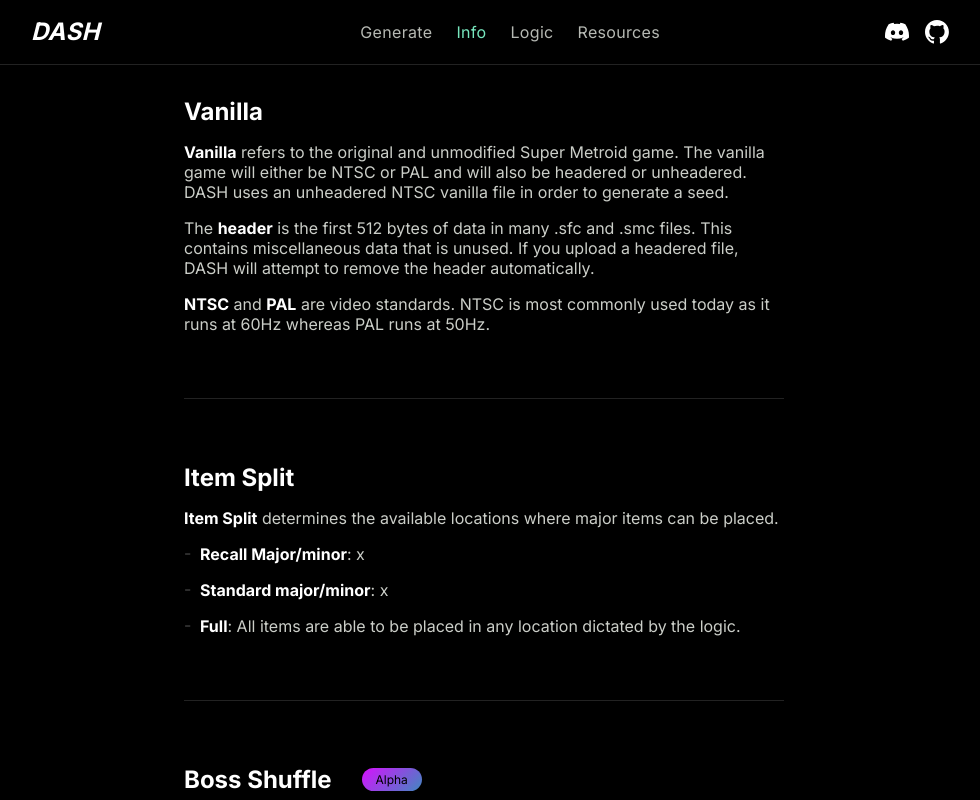
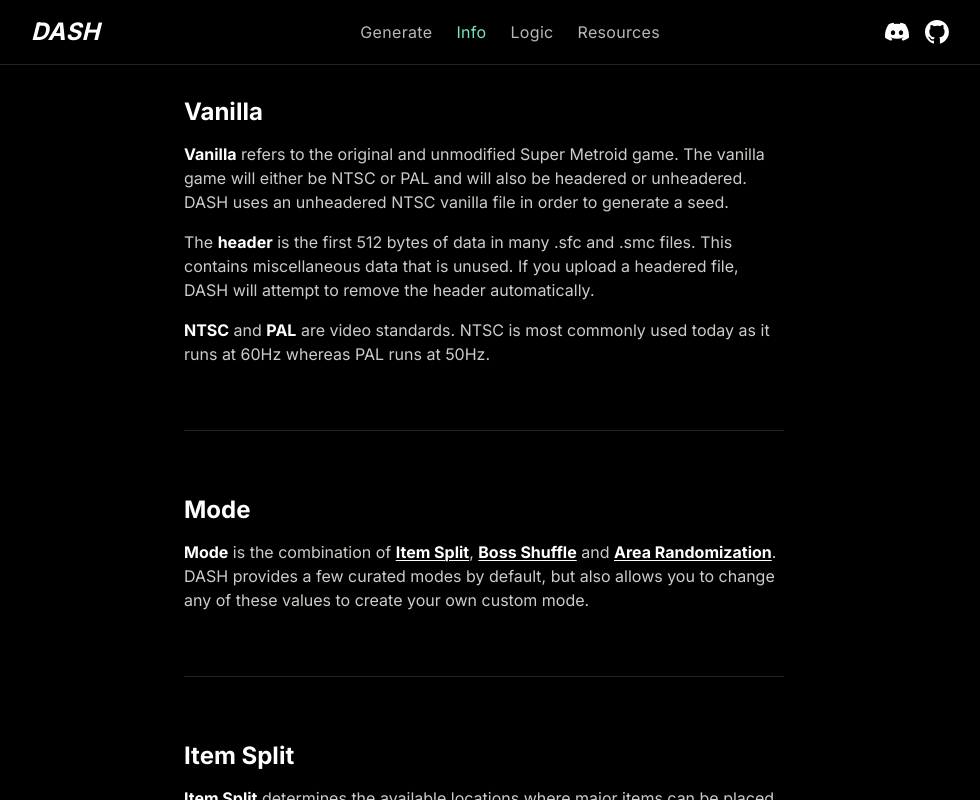
Before and after one commit to dashrando/dash-randomizer, a Next.js app in the folder apps/web/: page /info in a window 1280 px wide. Shown: the whole page, without its empty margins (156-1136 px from the left). Built offline with nearby package versions, Linux system fonts and the light colour scheme.

Commit message:
redo anchors + do not scroll into view

```diff
--- a/apps/web/app/info/info.module.css
+++ b/apps/web/app/info/info.module.css
@@ -27,6 +27,24 @@
   margin-top: var(--spacer-16x);
   padding-top: var(--spacer-16x);
   border-top: 1px solid #222;
+}
+
+.article p {
+  font-size: 16px;
+  line-height: 24px;
+}
+
+.article p a {
+  color: #fff;
+  font-weight: 700;
+  text-decoration-thickness: 1px;
+  text-underline-offset: 2px;
+  transition: color 0.15s ease-in-out, text-decoration-color 0.15s ease-in-out;
+}
+
+.article p a:hover {
+  color: #77e7be;
+  text-decoration-color: #77e7be;
 }
 
 .article ul {
--- a/apps/web/app/info/page.tsx
+++ b/apps/web/app/info/page.tsx
@@ -1,17 +1,18 @@
 import Badge from '../components/badge'
+import Link from 'next/link'
 import { Wrapper } from '../components/wrapper'
 import { Link as LinkIcon } from 'react-feather'
 import styles from './info.module.css'
 
 const Title = ({ id, children }: { id: string, children: React.ReactNode }) => (
   <h2 className={styles.title}>
-    <span id={id} className={styles.anchor_spacer} />
-    <a href={`#${id}`}>
+    <span className={styles.anchor_spacer} />
+    <Link href={`#${id}`}>
       {children}
       <span className={styles.link_icon}>
         <LinkIcon size={14} />
       </span>
-    </a>
+    </Link>
   </h2>
 )
 
@@ -27,7 +28,7 @@ const Article = ({
   children: React.ReactNode
 }) => (
   <article className={styles.article}>
-    <header>
+    <header id={id}>
       {badge ? (
         <div className={styles.titleWithBadge}>
           <span>
@@ -51,6 +52,9 @@ export default function Page() {
           <p><strong>Vanilla</strong> refers to the original and unmodified Super Metroid game. The vanilla game will either be NTSC or PAL and will also be headered or unheadered. DASH uses an unheadered NTSC vanilla file in order to generate a seed.</p>
           <p>The <strong>header</strong> is the first 512 bytes of data in many .sfc and .smc files. This contains miscellaneous data that is unused. If you upload a headered file, DASH will attempt to remove the header automatically.</p>
           <p><strong>NTSC</strong> and <strong>PAL</strong> are video standards. NTSC is most commonly used today as it runs at 60Hz whereas PAL runs at 50Hz.</p>
+        </Article>
+        <Article id="mode" title="Mode">
+          <p><strong>Mode</strong> is the combination of <Link href="/info#item-split">Item Split</Link>, <Link href="/info#boss-shuffle">Boss Shuffle</Link> and <Link href="/info#area">Area Randomization</Link>. DASH provides a few curated modes by default, but also allows you to change any of these values to create your own custom mode.</p>
         </Article>
         <Article id="item-split" title="Item Split">
           <p><strong>Item Split</strong> determines the available locations where major items can be placed.</p>
@@ -76,12 +80,6 @@ export default function Page() {
           id="boss-shuffle"
           badge={<Badge variant="alpha">Alpha</Badge>}
           title="Boss Shuffle"
-          // title={(
-          //   <span className={styles.titleWithBadge}>
-          //     Boss Shuffle
-          //     <Badge variant="alpha">Alpha</Badge>
-          //   </span>
-          // )}
         >
           <p>
             <strong>Boss Shuffle</strong> can randomize the G4 boss found at a given boss location. For example, going to the boss location at Kraid&apos; warehouse might lead to Kraid, Phantoon, Draygon or Ridley. While the encountered boss might be at its expected location, at least one of the G4 bosses will not be in their vanilla location.
--- a/apps/web/package.json
+++ b/apps/web/package.json
@@ -22,7 +22,7 @@
     "eslint-config-next": "13.2.4",
     "file-saver": "^2.0.5",
     "lz-string": "^1.5.0",
-    "next": "^13.4.1",
+    "next": "^13.4.5",
     "prettier": "^2.8.7",
     "react": "18.2.0",
     "react-dom": "18.2.0",
```
Also changed, not shown: apps/web/app/generate/form.tsx (+12 -12 lines), 1 other file (tests, documents, lock files or other folders).
